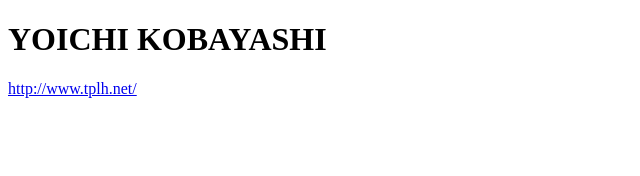
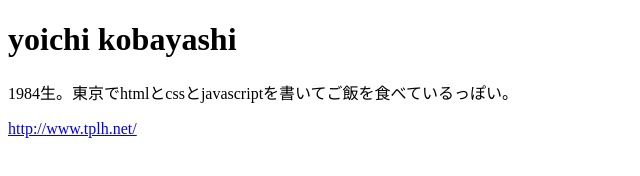
Before and after one commit to ykob/ykob.github.io, a plain HTML site: page index.html in a window 1280 px wide. Shown: the whole page, without its empty margins (0-640 px from the left). Drawn offline with Linux system fonts and the light colour scheme.

Commit message:
概要追記。

```diff
--- a/index.html
+++ b/index.html
@@ -6,7 +6,8 @@
   <title>ykob.github.io</title>
 </head>
 <body>
-  <h1>YOICHI KOBAYASHI</h1>
+  <h1>yoichi kobayashi</h1>
+  <p>1984生。東京でhtmlとcssとjavascriptを書いてご飯を食べているっぽい。</p>
   <p>
     <a href="http://www.tplh.net/">http://www.tplh.net/</a>
   </p>
```
Also changed, not shown: 1 other file.
